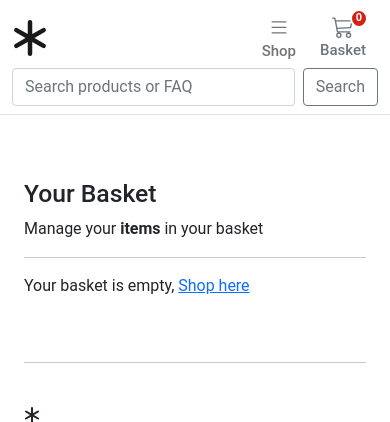
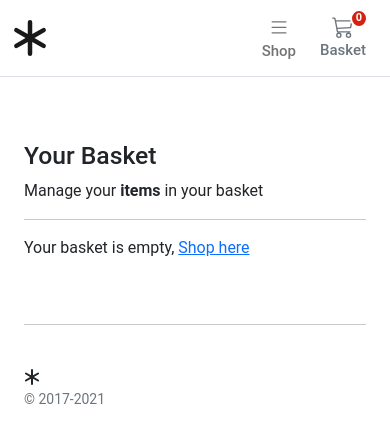
Before and after one commit to Khomotsoeddy/Ecommerce_django, a Django app: page /basket/ in a window 390 px wide. Shown: the top 422 px of the page. Run offline with Django 3.2, Linux system fonts and the light colour scheme; data comes from the database, SQL or seed files in the repository; parts of the project's set-up code (start-up, migrations or seed data) failed here and were passed over.

Commit message:
remove search form

```diff
--- a/templates/base.html
+++ b/templates/base.html
@@ -144,10 +144,6 @@
               </ul>
           </div>
         </div>
-        <form class="d-flex w-100 d-md-none">
-          <input class="form-control me-2" type="search" placeholder="Search products or FAQ" aria-label="Search">
-          <button class="btn btn-outline-secondary" type="submit">Search</button>
-        </form>
       </div>
     </nav>
   </header>
```
